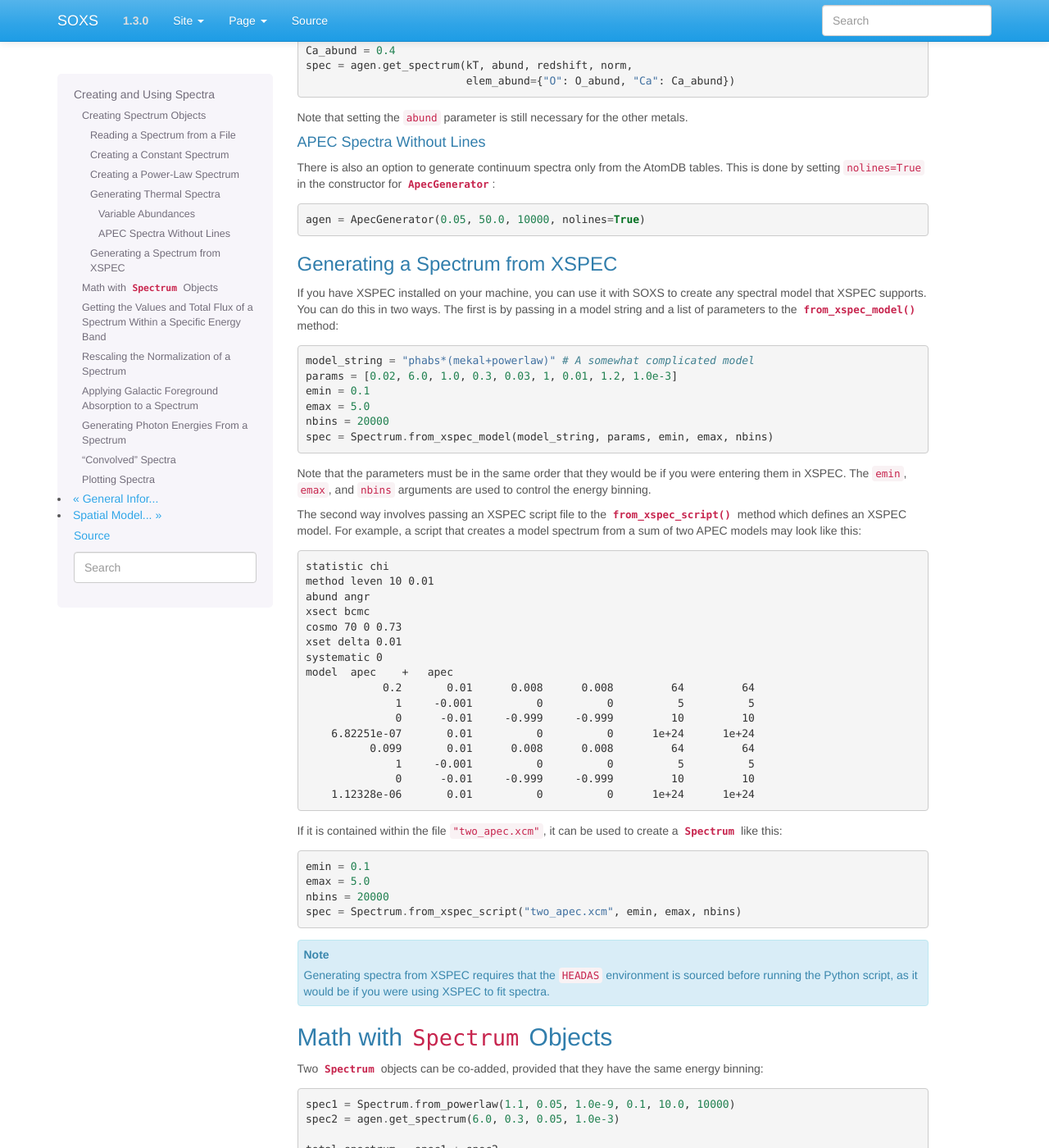
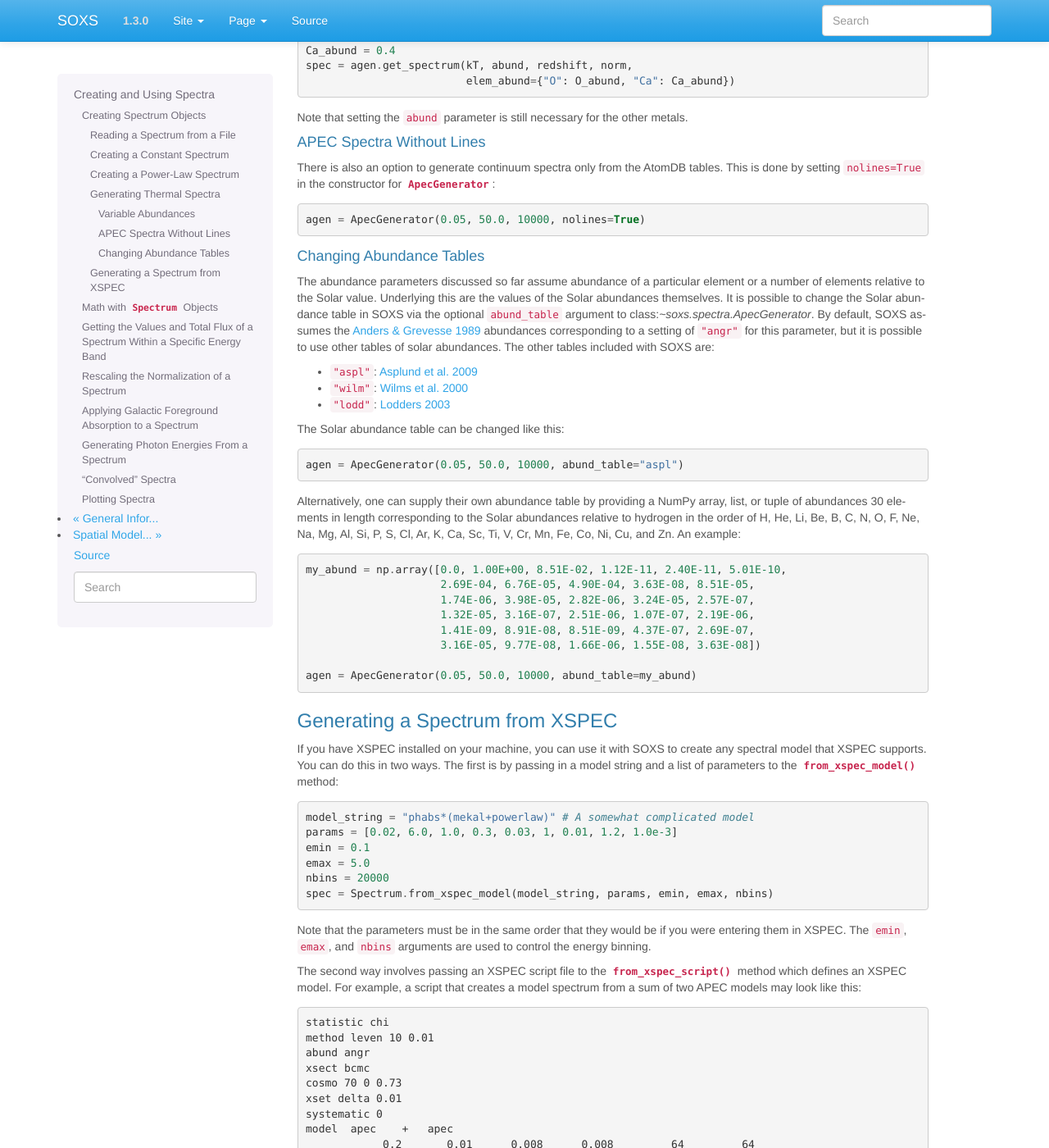
Before and after one commit to lynx-x-ray-observatory/soxs, a Sphinx documentation site: the page built from doc/source/users_guide/spectra.rst, in a window 1280 px wide and 1400 px high, scrolled down 2383 px. Shown: the whole window at 82% size. Built offline with Sphinx 7.4.7, drawn with Linux system fonts in a browser that asks for light colours.

Commit message:
Documentation for changing abundance tables

```diff
--- a/doc/source/users_guide/spectra.rst
+++ b/doc/source/users_guide/spectra.rst
@@ -189,6 +189,45 @@ tables. This is done by setting ``nolines=True`` in the constructor for
 .. code-block:: python
 
     agen = ApecGenerator(0.05, 50.0, 10000, nolines=True)
+
+Changing Abundance Tables
+~~~~~~~~~~~~~~~~~~~~~~~~~
+
+The abundance parameters discussed so far assume abundance of a particular
+element or a number of elements relative to the Solar value. Underlying this
+are the values of the Solar abundances themselves. It is possible to change the
+Solar abundance table in SOXS via the optional ``abund_table`` argument to
+class:`~soxs.spectra.ApecGenerator`. By default, SOXS assumes the
+`Anders & Grevesse 1989 <http://adsabs.harvard.edu/abs/1989GeCoA..53..197A>`_
+abundances corresponding to a setting of ``"angr"`` for this parameter, but it
+is possible to use other tables of solar abundances. The other tables included
+with SOXS are:
+
+* ``"aspl"``: `Asplund et al. 2009 <http://adsabs.harvard.edu/abs/2009ARA%26A..47..481A>`_
+* ``"wilm"``: `Wilms et al. 2000 <http://adsabs.harvard.edu/abs/2000ApJ...542..914W>`_
+* ``"lodd"``: `Lodders 2003 <http://adsabs.harvard.edu/abs/2003ApJ...591.1220L>`_
+
+The Solar abundance table can be changed like this:
+
+.. code-block:: python
+
+    agen = ApecGenerator(0.05, 50.0, 10000, abund_table="aspl")
+
+Alternatively, one can supply their own abundance table by providing a NumPy array, list,
+or tuple of abundances 30 elements in length corresponding to the Solar abundances
+relative to hydrogen in the order of H, He, Li, Be, B, C, N, O, F, Ne, Na, Mg, Al, Si, P,
+S, Cl, Ar, K, Ca, Sc, Ti, V, Cr, Mn, Fe, Co, Ni, Cu, and Zn. An example:
+
+.. code-block:: python
+
+    my_abund = np.array([0.0, 1.00E+00, 8.51E-02, 1.12E-11, 2.40E-11, 5.01E-10,
+                         2.69E-04, 6.76E-05, 4.90E-04, 3.63E-08, 8.51E-05,
+                         1.74E-06, 3.98E-05, 2.82E-06, 3.24E-05, 2.57E-07,
+                         1.32E-05, 3.16E-07, 2.51E-06, 1.07E-07, 2.19E-06,
+                         1.41E-09, 8.91E-08, 8.51E-09, 4.37E-07, 2.69E-07,
+                         3.16E-05, 9.77E-08, 1.66E-06, 1.55E-08, 3.63E-08])
+
+    agen = ApecGenerator(0.05, 50.0, 10000, abund_table=my_abund)
 
 Generating a Spectrum from XSPEC
 ++++++++++++++++++++++++++++++++
```
Also changed, not shown: doc/source/command_line/spectra.rst (+19 -0 lines).
